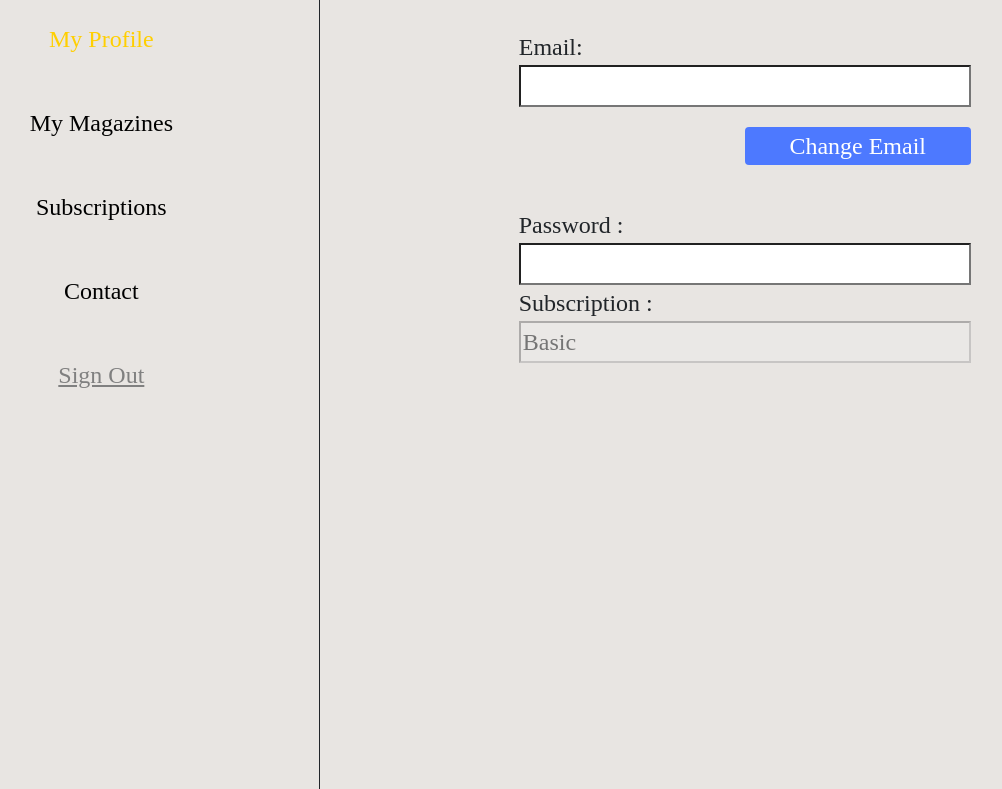
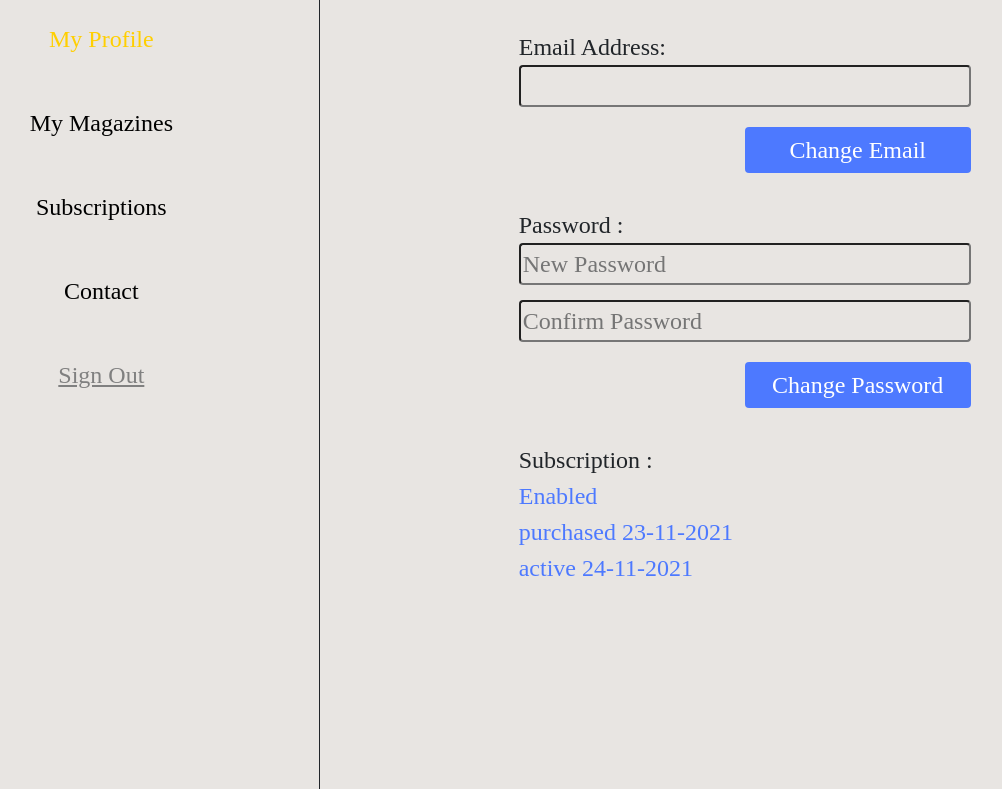
Before and after one commit to AaronMilne19/Clo, a Django app: page /myprofile/ in a window 1280 px wide. Shown: the part 58-847 px from the top of the page, without its empty margins (104-1106 px from the left). Run offline with Django 3.2, Linux system fonts and the light colour scheme; some libraries are stand-ins or nearby versions; some web fonts are replaced.

Commit message:
tweaked profile page more

```diff
--- a/static/styles/profile.css
+++ b/static/styles/profile.css
@@ -37,6 +37,7 @@
 .button{
     color:white;
     border:none;
+    padding: 5px 15px;
     border-radius: 4px !important;
     background:#4d79ff;
 }
@@ -45,6 +46,12 @@
     color: white;
     background-color: #99b3ff;
     transition: background-color 0.5s ease
+}
+
+.textbox{
+    border-radius: 4px !important;
+    background-color: #E8E5E2;
+    border-color:
 }
 
 .sign-out{
--- a/templates/myprofile.html
+++ b/templates/myprofile.html
@@ -42,19 +42,26 @@ My Profile
                 <form method="post">
                     {% csrf_token %}
                     <div class="container">
-                        <label>Email: </label>
-                        <input type="text" name="email" value="" />
+                        <div style="">
+                        <label>Email Address: </label>
+                        <input class="textbox" type="text" name="email" value="" />
+                        </div>
                         <input class="button" style = "float: right; margin-top: 20px; width: 50%;" type="submit" name="Save" value="Change Email" />
 
-                        <label style="margin-top: 100px";>Password :</label>
-                        <input type="text" name="username" value="" />
+                        <label style="margin-top: 100px">Password :</label>
+                        <input class="textbox" type="text" name="username" value="" placeholder="New Password" />
+                        <input class="textbox" style="margin-top: 15px" type="text" name="username" value="" placeholder="Confirm Password" />
+                        <input class="button" style = "float: right; margin-top: 20px; width: 50%;" type="submit" name="Save" value="Change Password" />
 
-                        <label>Subscription :</label>
-                        <input type="text" name="subscription" placeholder="Basic" disabled/>
 
+                        <label style="margin-top: 100px" >Subscription :</label>
+                        <label style="color:#4d79ff" >Enabled <br> purchased 23-11-2021 <br> active 24-11-2021</label>
                     </div>
                 </form>
             </div>
+        </div>
+
+        <!--<div class="col-sm border-start border-dark border-1">-->
         </div>
     </div>
 </div>
```
